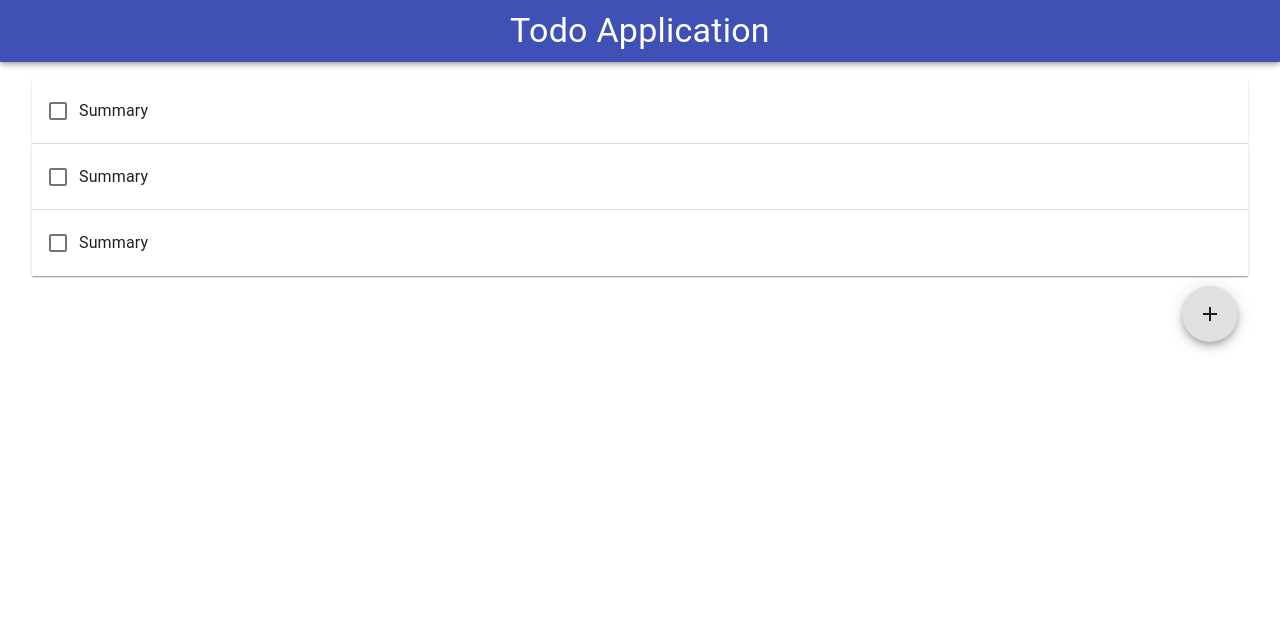
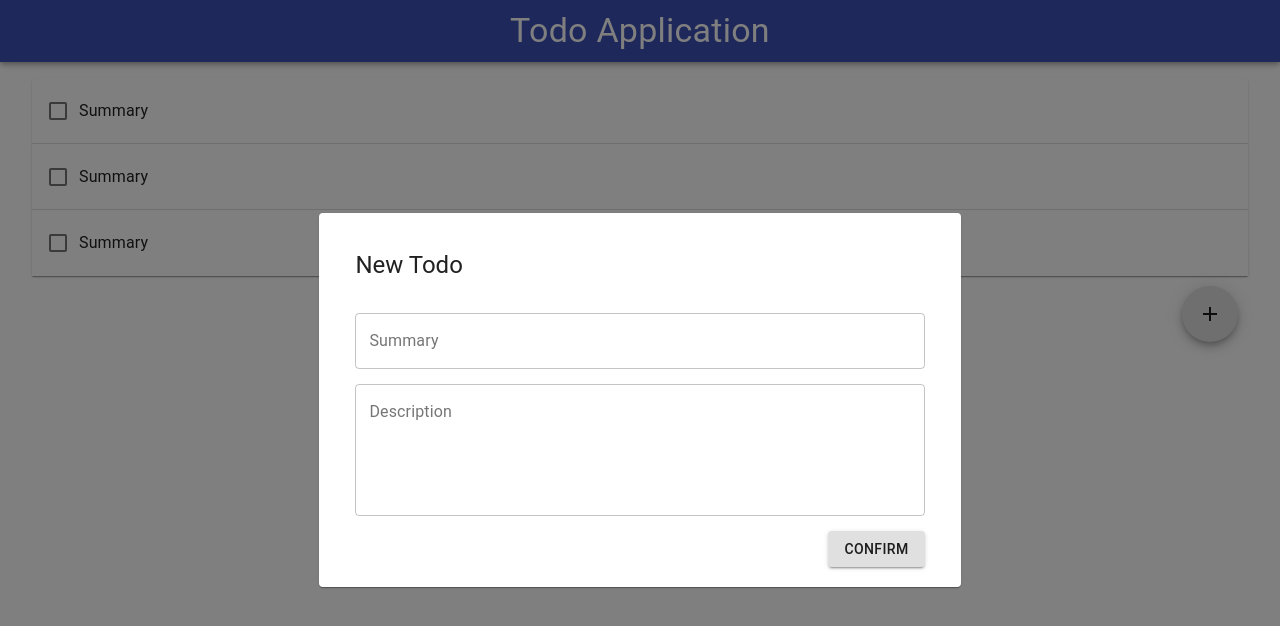
Before and after one commit to christianfares/TodoApp, a React (Create React App) app: page / in a window 1280 px wide. Both pictures are taken after a click on the button 1210 px from the left and 314 px from the top of the page. Shown: the top 626 px of the page. Built offline with nearby package versions, Linux system fonts and the light colour scheme.

Commit message:
Added a modal when you click the add button to open a modal.

```diff
--- a/src/App.js
+++ b/src/App.js
@@ -1,6 +1,7 @@
 import React, {useState} from 'react';
 
 import Todo from './components/Todo'
+import EditTodo from './components/EditTodo'
 
 import { Container } from '@material-ui/core';
 import Typography from '@material-ui/core/Typography'
@@ -8,8 +9,18 @@ import AppBar from '@material-ui/core/AppBar';
 import Fab from '@material-ui/core/Fab'
 import AddSharpIcon from '@material-ui/icons/AddSharp';
 
+
 function App() {
 	const [todos, setTodos] = useState([<Todo/>, <Todo/>, <Todo/>])
+	const [open, setOpen] = useState(false)
+
+	const newTodo = () => {
+		setOpen(true)
+	}
+
+	const handleClose = () => {
+		setOpen(false)
+	}
 
 	return (
 		<React.Fragment>
@@ -18,9 +29,16 @@ function App() {
 			</AppBar>
 			<Container style = {{paddingTop:"70px"}}>
 				{todos}
-				<Fab style={{margin: "10px", float:"right"}}>
+				<Fab
+					style={{margin: "10px", float:"right"}}
+					onClick={newTodo}
+				>
 					<AddSharpIcon />
 				</Fab>
+				<EditTodo
+					open = {open}
+					handleClose = {handleClose}
+				/>
 			</Container>
 		</React.Fragment>
 	);
--- /dev/null
+++ b/src/components/EditTodo.js
@@ -0,0 +1,85 @@
+import React, {useState} from 'react'
+
+import { makeStyles } from '@material-ui/core/styles';
+import Paper from '@material-ui/core/Paper'
+import Modal from '@material-ui/core/Modal';
+import Fade from '@material-ui/core/Fade';
+import TextField from '@material-ui/core/TextField';
+import Button from '@material-ui/core/Button';
+import Card from '@material-ui/core/Card';
+import CardHeader from '@material-ui/core/CardHeader';
+import CardContent from '@material-ui/core/CardContent';
+
+
+const useStyles = makeStyles(theme => ({
+	modal: {
+	  display: 'flex',
+	  alignItems: 'center',
+	  justifyContent: 'center'
+	},
+	paper: {
+		width:"500px",
+		height:"500px",
+		alignItems: 'center',
+	},
+	textField: {
+		marginTop: "15px"
+	},
+	button: {
+		marginTop: "15px",
+		float:"right"
+	},
+	card: {
+		padding: "20px"
+	}
+}))
+
+export default function EditTodo(state) {
+	const classes = useStyles()
+
+	const handleClose = () => {
+		state.handleClose();
+	}
+
+	return (
+		<Modal
+			className = {classes.modal}
+			open={state.open}
+			onClose={handleClose}
+		>
+			<Fade in={state.open}>
+				<Card
+					className={classes.card}
+				>
+					<CardHeader
+						title="New Todo"
+					/>
+					<CardContent>
+						<form>
+							<TextField
+								fullWidth
+								label="Summary"
+								variant="outlined"
+							/>
+							<TextField
+								className={classes.textField}
+								variant="outlined"
+								label="Description"
+								multiline
+								rows="5"
+								fullWidth
+							/>
+							<Button
+								className={classes.button}
+								variant="contained"
+								type="submit"
+							>
+								Confirm
+							</Button>
+						</form>
+					</CardContent>
+				</Card>
+			</Fade>
+		</Modal>
+	)
+}
```
